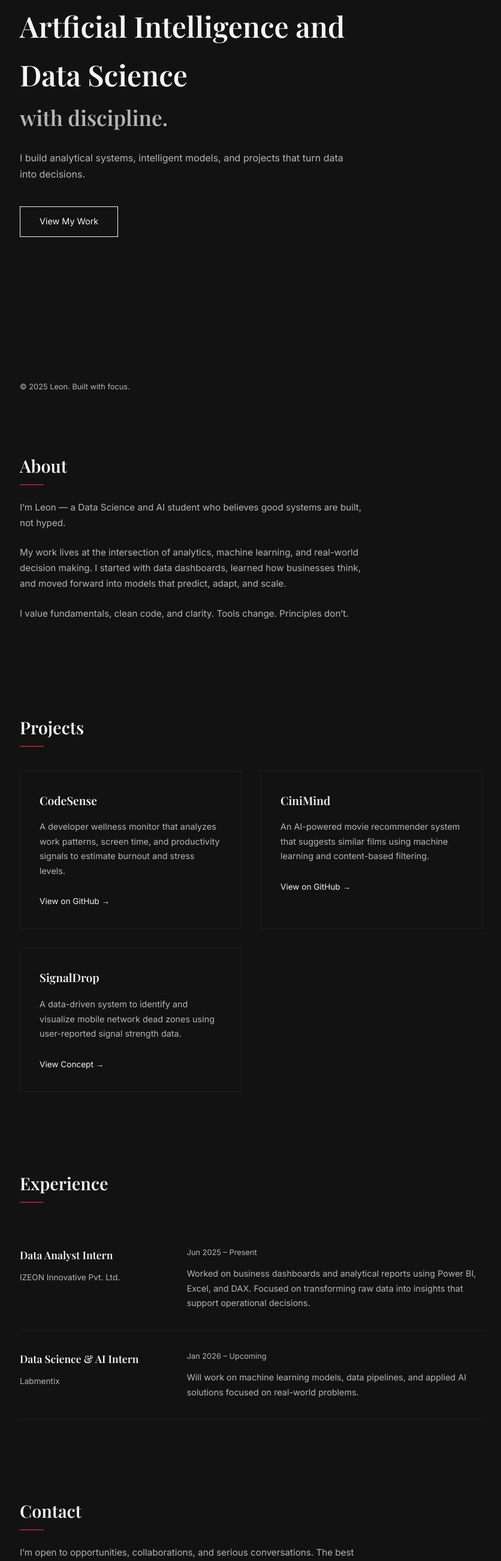
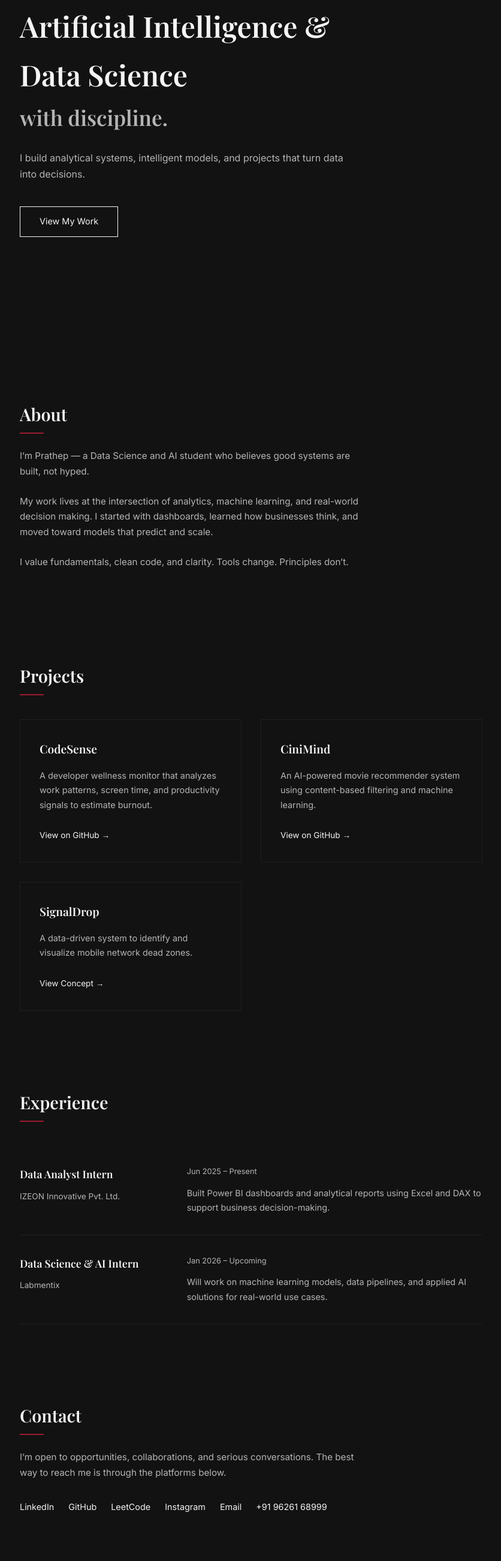
Before and after one commit to Pradxpk-88/pradeep-web, a plain HTML site: page index.html in a window 1280 px wide. Shown: the part 198-2800 px from the top of the page at 60% size, without its empty margins (31-867 px from the left). Drawn offline with nearby package versions, Linux system fonts and the light colour scheme.

Commit message:
Fix HTML structure and polish content

```diff
--- a/index.html
+++ b/index.html
@@ -3,7 +3,10 @@
 <head>
   <meta charset="UTF-8" />
   <meta name="viewport" content="width=device-width, initial-scale=1.0" />
-  <title> PK | Data Science & AI</title>
+
+  <title>Prathep Kumar Ravichandran | Data Science & AI</title>
+
+  <meta name="description" content="Prathep Kumar Ravichandran — Data Science and AI student building analytical systems, machine learning models, and real-world data solutions." />
 
   <!-- Google Fonts -->
   <link rel="preconnect" href="https://fonts.googleapis.com">
@@ -12,22 +15,24 @@
 
   <link rel="stylesheet" href="css/style.css" />
 </head>
+
 <body>
 
+  <!-- HERO -->
   <header class="hero">
     <nav class="nav">
       <div class="logo">Prathep Kumar Ravichandran</div>
       <ul class="nav-links">
-        <li><a href="#">Home</a></li>
-        <li><a href="#">Projects</a></li>
-        <li><a href="#">Experience</a></li>
-        <li><a href="#">Contact</a></li>
+        <li><a href="#about">About</a></li>
+        <li><a href="#projects">Projects</a></li>
+        <li><a href="#experience">Experience</a></li>
+        <li><a href="#contact">Contact</a></li>
       </ul>
     </nav>
 
     <section class="hero-content">
       <h1>
-        Artficial Intelligence and Data Science
+        Artificial Intelligence & Data Science
         <span>with discipline.</span>
       </h1>
       <p>
@@ -35,29 +40,24 @@
         and projects that turn data into decisions.
       </p>
 
-      <a href="#" class="btn-primary">View My Work</a>
+      <a href="#projects" class="btn-primary">View My Work</a>
     </section>
   </header>
 
-  <footer class="footer">
-    <p>© 2025 Leon. Built with focus.</p>
-  </footer>
-
-</body>
-</html>
-<section class="about">
+  <!-- ABOUT -->
+  <section class="about" id="about">
     <h2>About</h2>
 
     <p>
-    I’m Leon — a Data Science and AI student who believes
+      I’m Prathep — a Data Science and AI student who believes
       good systems are built, not hyped.
     </p>
 
     <p>
       My work lives at the intersection of analytics, machine learning,
-    and real-world decision making. I started with data dashboards,
-    learned how businesses think, and moved forward into models
-    that predict, adapt, and scale.
+      and real-world decision making. I started with dashboards,
+      learned how businesses think, and moved toward models
+      that predict and scale.
     </p>
 
     <p>
@@ -65,7 +65,9 @@
       Tools change. Principles don’t.
     </p>
   </section>
-<section class="projects">
+
+  <!-- PROJECTS -->
+  <section class="projects" id="projects">
     <h2>Projects</h2>
 
     <div class="project-list">
@@ -74,8 +76,7 @@
         <h3>CodeSense</h3>
         <p>
           A developer wellness monitor that analyzes work patterns,
-        screen time, and productivity signals to estimate burnout
-        and stress levels.
+          screen time, and productivity signals to estimate burnout.
         </p>
         <a href="#" target="_blank">View on GitHub →</a>
       </div>
@@ -83,8 +84,8 @@
       <div class="project-card">
         <h3>CiniMind</h3>
         <p>
-        An AI-powered movie recommender system that suggests
-        similar films using machine learning and content-based filtering.
+          An AI-powered movie recommender system using
+          content-based filtering and machine learning.
         </p>
         <a href="https://github.com/Pradxpk-88/CiniMind---AI-Movie-Recomender" target="_blank">
           View on GitHub →
@@ -94,15 +95,17 @@
       <div class="project-card">
         <h3>SignalDrop</h3>
         <p>
-        A data-driven system to identify and visualize mobile
-        network dead zones using user-reported signal strength data.
+          A data-driven system to identify and visualize
+          mobile network dead zones.
         </p>
         <a href="#" target="_blank">View Concept →</a>
       </div>
 
     </div>
   </section>
-<section class="experience">
+
+  <!-- EXPERIENCE -->
+  <section class="experience" id="experience">
     <h2>Experience</h2>
 
     <div class="experience-item">
@@ -113,9 +116,8 @@
       <div class="exp-right">
         <span class="exp-date">Jun 2025 – Present</span>
         <p>
-        Worked on business dashboards and analytical reports using
-        Power BI, Excel, and DAX. Focused on transforming raw data
-        into insights that support operational decisions.
+          Built Power BI dashboards and analytical reports using
+          Excel and DAX to support business decision-making.
         </p>
       </div>
     </div>
@@ -129,13 +131,14 @@
         <span class="exp-date">Jan 2026 – Upcoming</span>
         <p>
           Will work on machine learning models, data pipelines,
-        and applied AI solutions focused on real-world problems.
+          and applied AI solutions for real-world use cases.
         </p>
       </div>
     </div>
+  </section>
 
-</section>
-<section class="contact">
+  <!-- CONTACT -->
+  <section class="contact" id="contact">
     <h2>Contact</h2>
 
     <p>
@@ -144,24 +147,19 @@
     </p>
 
     <div class="contact-links">
-    <a href="https://linkedin.com/in/prathep-kumar-465734292" target="_blank">
-      LinkedIn
-    </a>
-
-    <a href="https://github.com/LeonX-PK" target="_blank">
-      GitHub
-    </a>
-
-    <a href="https://leetcode.com/u/Prathep_kumar08-/" target="_blank">
-      LeetCode
-    </a>
-
-    <a href="https://www.instagram.com/pradxpk._/" target="_blank">
-      Instagram
-    </a>
-
-    <a href="mailto:pradeepkumar.pk8912@gmail.com">
-      Email
-    </a>
+      <a href="https://linkedin.com/in/prathep-kumar-465734292" target="_blank">LinkedIn</a>
+      <a href="https://github.com/LeonX-PK" target="_blank">GitHub</a>
+      <a href="https://leetcode.com/u/Prathep_kumar08-/" target="_blank">LeetCode</a>
+      <a href="https://www.instagram.com/pradxpk._/" target="_blank">Instagram</a>
+      <a href="mailto:pradeepkumar.pk8912@gmail.com">Email</a>
+      <a href="tel:+919626168999">+91 96261 68999</a>
     </div>
   </section>
+
+  <!-- FOOTER -->
+  <footer class="footer">
+    <p>© 2025 Prathep Kumar Ravichandran. Built with clarity.</p>
+  </footer>
+
+</body>
+</html>
```
Lines whose indentation alone changed are shown as unchanged.
